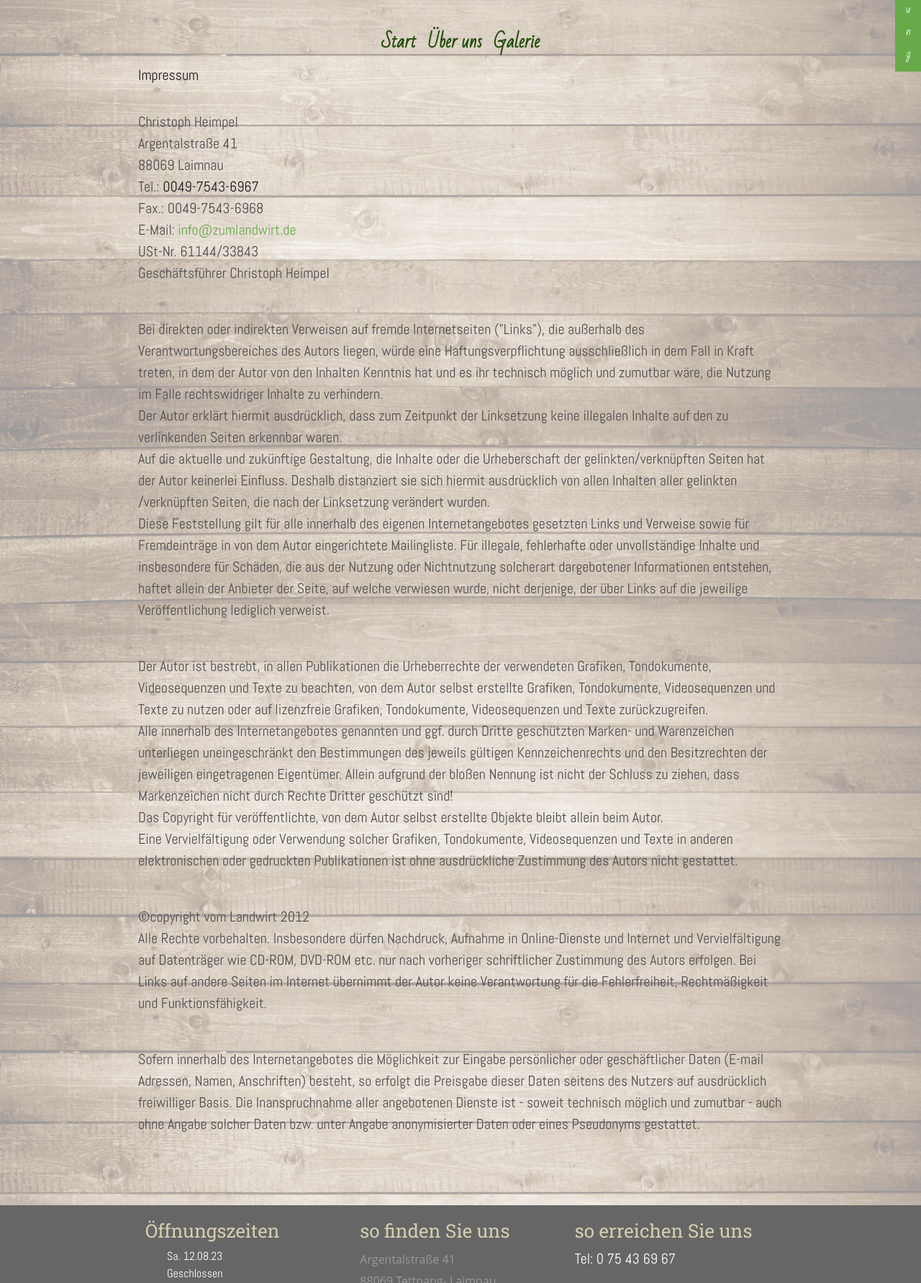
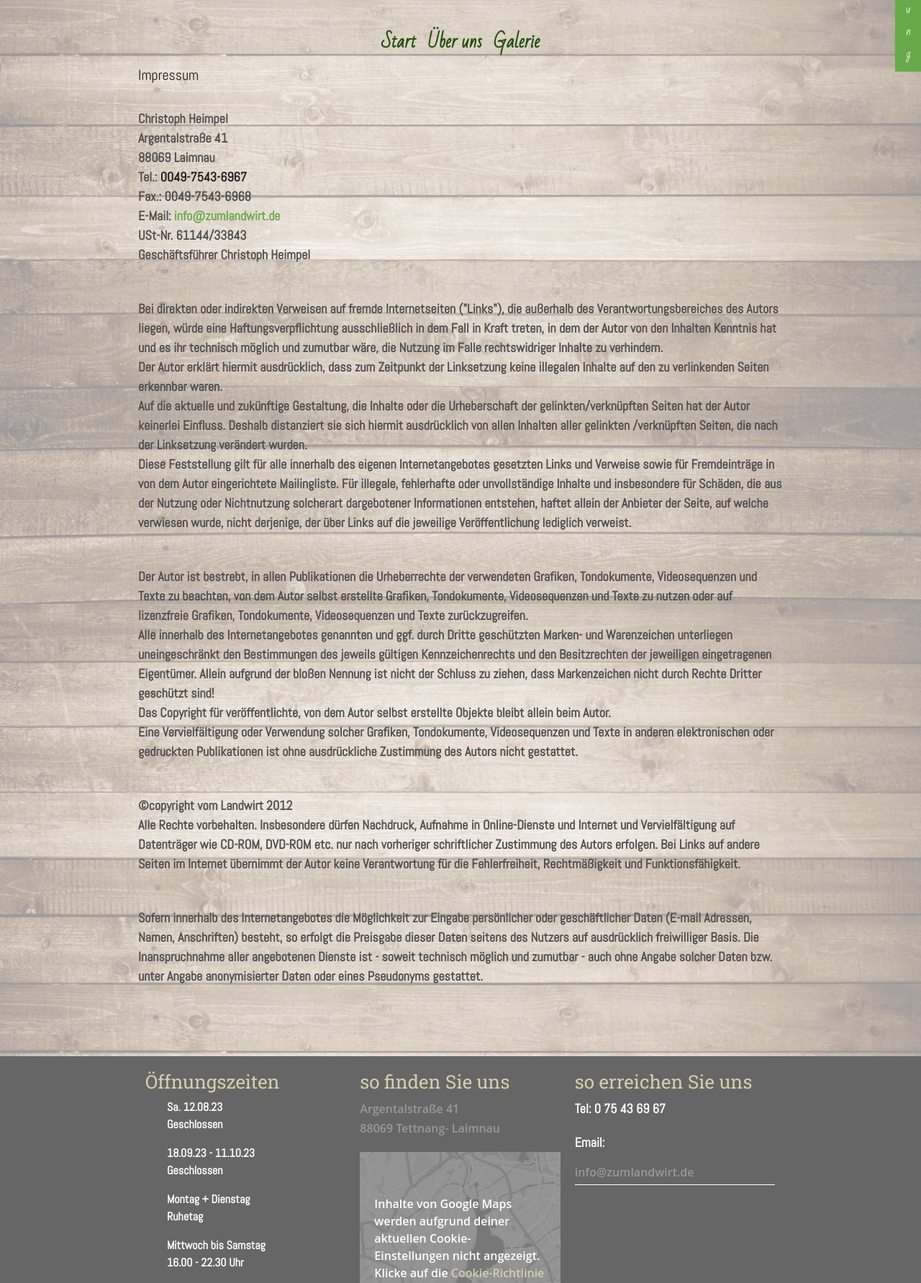
Before and after one commit to Natoilad/zumlandwirt, a PHP site: page /about.html in a window 1280 px wide. Shown: the part 494-2276 px from the top of the page at 72% size. Run offline with PHP 8.4, Linux system fonts and the light colour scheme.

Commit message:
font-size

```diff
--- a/assets/css/style.css
+++ b/assets/css/style.css
@@ -5,7 +5,9 @@ body {
   background-color: #f5f5f5;
   color: #4e4e4e;
   font-family: 'Abel', sans-serif, 'google';
-  font-size: 20px;
+  /* font-size: 20px; */
+  font-size: 18px;
+  font-weight: 600;
 }
 
 h1,
```
